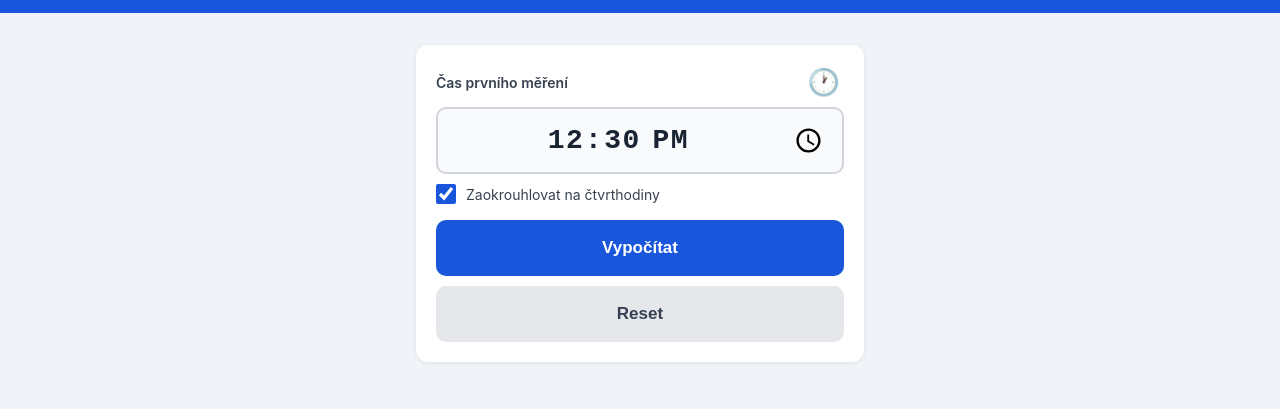
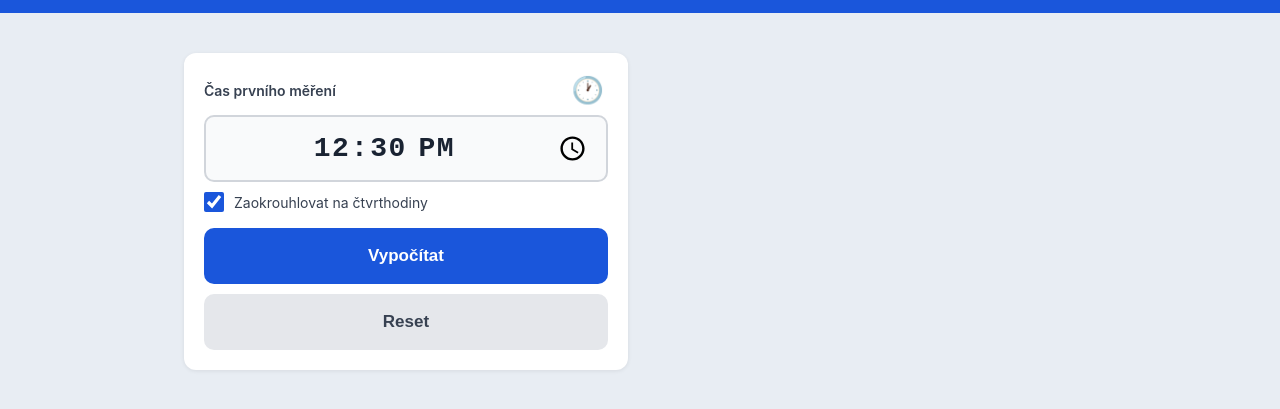
Before and after one commit to hedbavnyPN/TLAKITO, a plain HTML site: page index.html in a window 1280 px wide. Shown: the part 67-476 px from the top of the page. Drawn offline with Linux system fonts and the light colour scheme.

Commit message:
Dvousloupcový layout na desktopu (formulář vlevo, výsledky vpravo)

```diff
--- a/index.html
+++ b/index.html
@@ -18,6 +18,29 @@
       max-width: 480px;
       margin: 0 auto;
       padding: 16px;
+    }
+
+    @media (min-width: 768px) {
+      body { background: #e8edf3; }
+
+      .container {
+        max-width: 960px;
+        display: grid;
+        grid-template-columns: 1fr 1fr;
+        gap: 24px;
+        align-items: start;
+        padding: 24px;
+      }
+
+      #results {
+        grid-column: 2;
+        grid-row: 1;
+      }
+
+      .card.no-print {
+        grid-column: 1;
+        grid-row: 1;
+      }
     }
 
     header {
```
